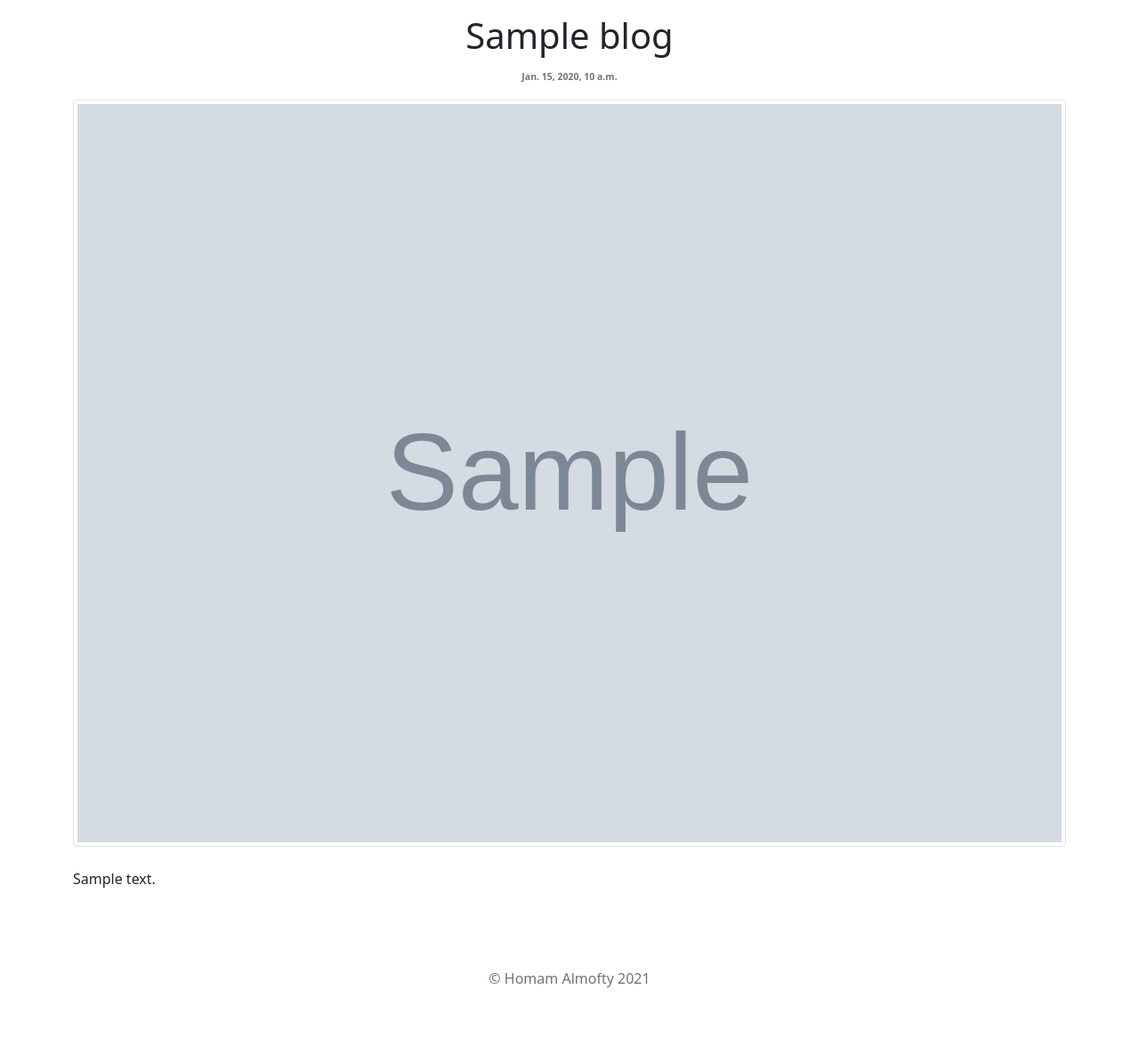
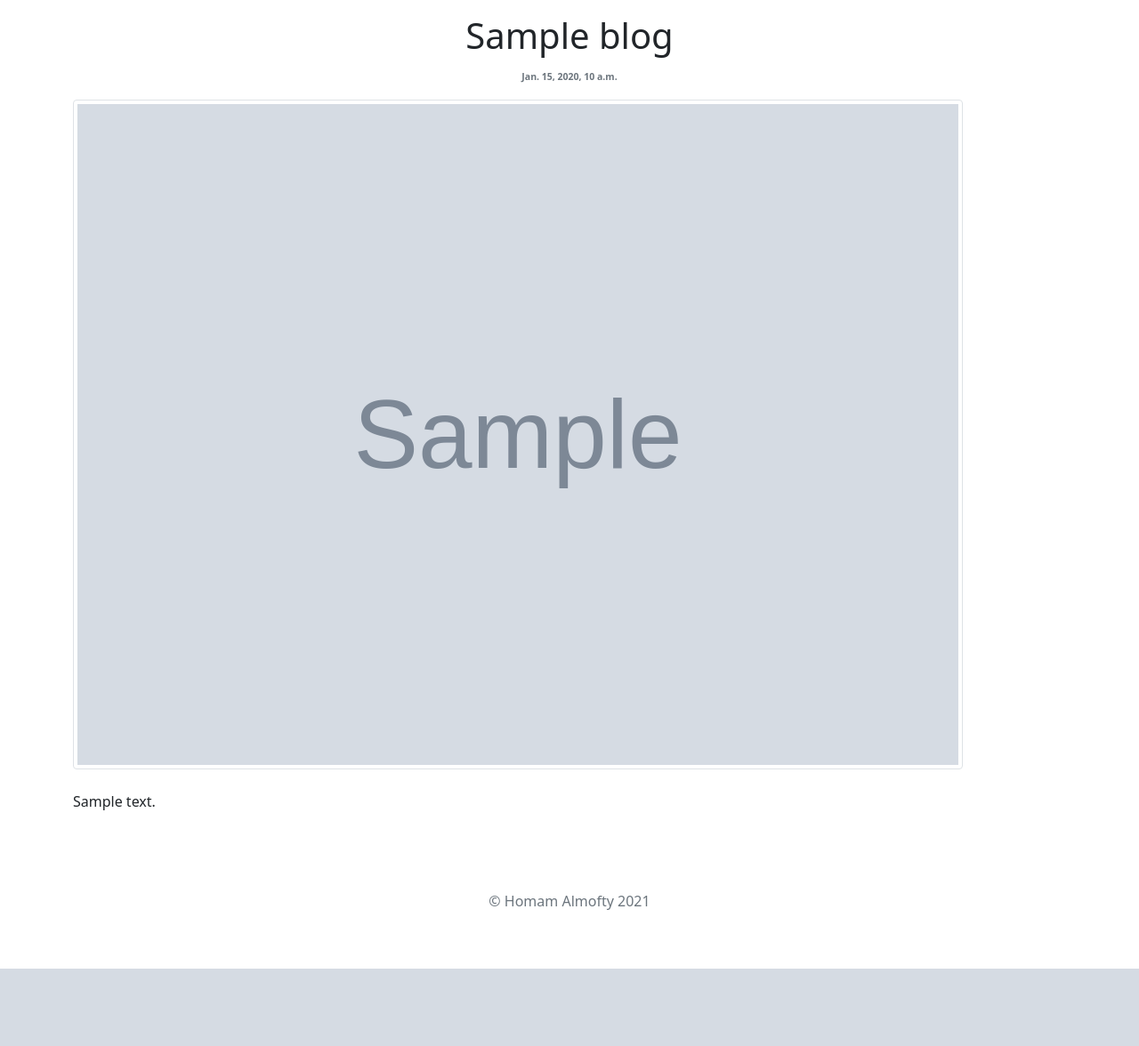
Before and after one commit to HomamAl/portfoli-project, a Django app: template blog/templates/blog/detail.html in a window 1280 px wide. Shown: the part 56-1232 px from the top of the page at 89% size. After the commit the page ends 1145 px from the top, so only its background shows below. Run offline with Django 3.2, Linux system fonts and the light colour scheme; the template is opened without the code that fills it: most values are stand-ins (such as "Sample title", 1, 10 or a date in 2020); grey boxes marked "Sample" are stand-in pictures; data that the repository does not hold is empty.

Commit message:
changess

```diff
--- a/blog/templates/blog/detail.html
+++ b/blog/templates/blog/detail.html
@@ -74,7 +74,7 @@
 
             <h1 class="text-center pt-3">{{ blog.title }}</h1>
             <p class="text-center"><small class="text-muted"><span class="text-muted badge badge-light badge-pill">{{ blog.pub_date }}</span></small></p>
-            <img class="img-thumbnail mr-3 text-align: center" src="{{ blog.image.url }}" width="1500"/>
+            <img class="img-thumbnail mr-3" src="{{ blog.image.url }}" width="1000"/>
             <br />
             <br />
             <p>{{ blog.body }}</p>
```
